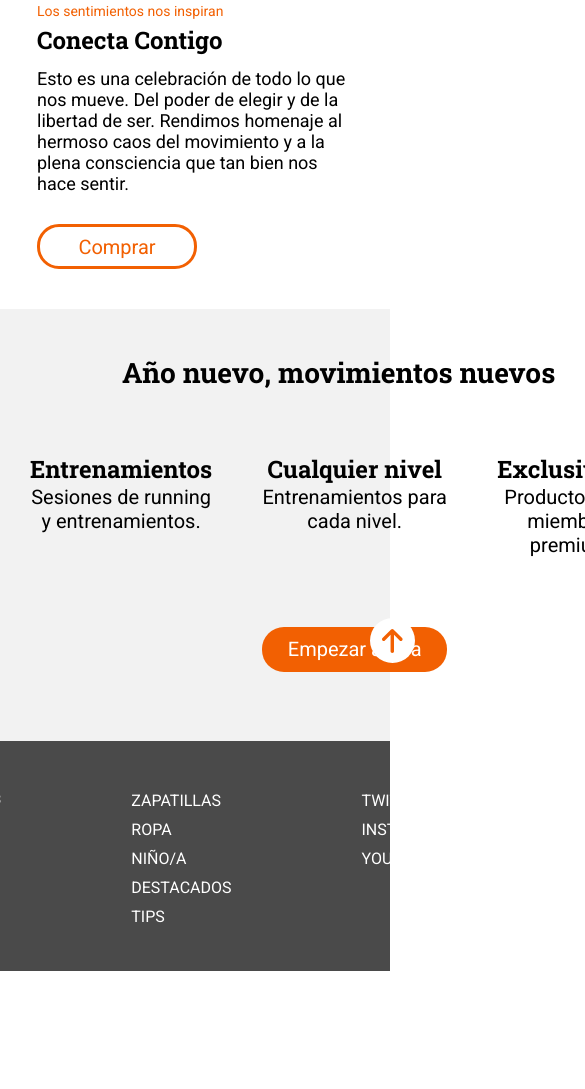
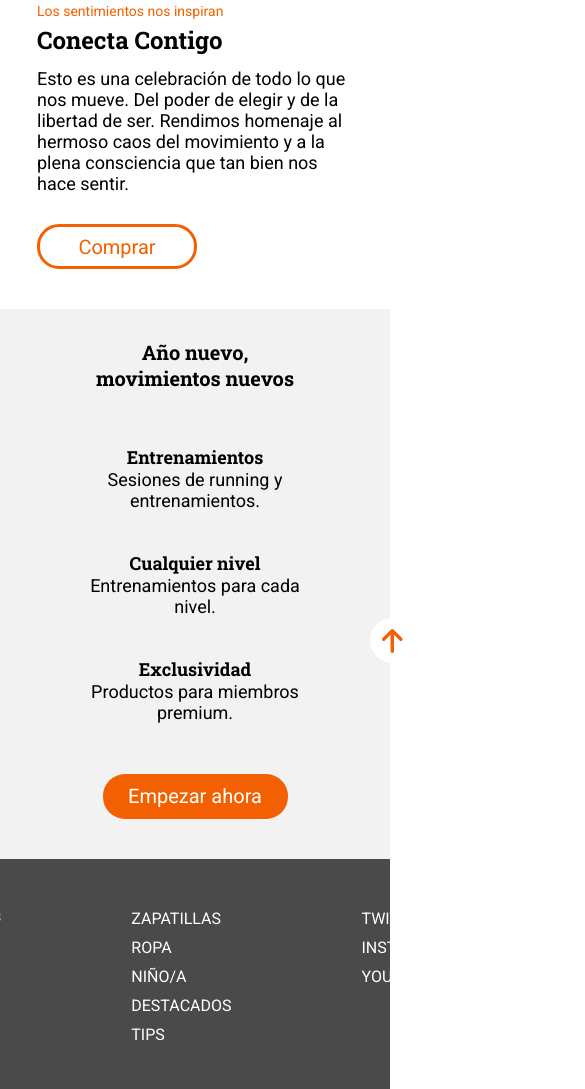
Before and after one commit to Adalab/modulo-1-evaluacion-final-teresatoledo, a website built with Vite: page src/index.html in a window 390 px wide. Shown: the part 861-1950 px from the top of the page, 585 px wide, since content can reach past the window. Before the commit the page ends 1832 px from the top, so only its background shows below. Built offline with nearby package versions, Linux system fonts and the light colour scheme.

Commit message:
Add media query to New Year section

```diff
--- a/src/scss/layout/_newYear.scss
+++ b/src/scss/layout/_newYear.scss
@@ -1,50 +1,79 @@
 .newYear {
     background-color: $color-white2;
+    text-align: center;
+    display: grid;
+    grid-template-columns: 1fr;
+    grid-template-rows: 1fr 1fr 1fr 1fr 1fr;
+    padding: 30px 80px;
+    row-gap: 40px;
+    @media (min-width: 768px) {
         padding: 0 30px 40px 30px;
-    display: grid;
         grid-template-columns: 1fr 1fr 1fr;
         grid-template-rows: 1fr 1fr 1fr;
-    text-align: center;
         column-gap: 50px;
+        padding: 30px 40px;
         row-gap: 40px;
+    }
     &__h3 {
+        font-family: $RobotoSlab;
+        font-size: 2.0rem;
+        grid-row: 1/2;
+        @media (min-width: 768px) {
             font-size: 2.8rem;
-        font-family: $RobotoSlab;
             padding-top: 45px;
             grid-column: 1/4;
         }
+    }
     &__h4 {
+        font-family: $RobotoSlab;
+        font-size: 1.8rem;
+        @media (min-width: 768px) {
             font-size: 2.4rem;
-        font-family: $RobotoSlab;
+        }
 
     }
     &__p {
+        font-family: $Roboto;
+        font-size: 1.8rem;
+        @media (min-width: 768px) {
             font-size: 2rem;
-        font-family: $Roboto;
+        }
     }
     &__button {
         background-color: $color-orange;
         color: $color-white;
+        font-family: $Roboto;
+        border-radius: 22px;
+        border: none;
         width: 185px;
         height: 45px;
         font-size: 2rem;
-        font-family: $Roboto;
-        border-radius: 22px;
-        border: none;
+        grid-row: 5/6;
         margin: auto;
+        @media (min-width: 768px) {
             grid-column: 2/3;
             grid-row: 3/4;
         }
+    }
     &__item1 {
+        grid-row: 2/3;
+        @media (min-width: 768px) {
             grid-column: 1/2;
             grid-row: 2/3;
         }
+    }
     &__item2 {
+        grid-row: 3/4;
+        @media (min-width: 768px) {
             grid-column: 2/3;
             grid-row: 2/3;
         }
+    }
     &__item3 {
+        grid-row: 4/5;
+        @media (min-width: 768px) {
             grid-column: 3/4;
             grid-row: 2/3;
         }
     }
+}
```
Lines whose indentation alone changed are shown as unchanged.
